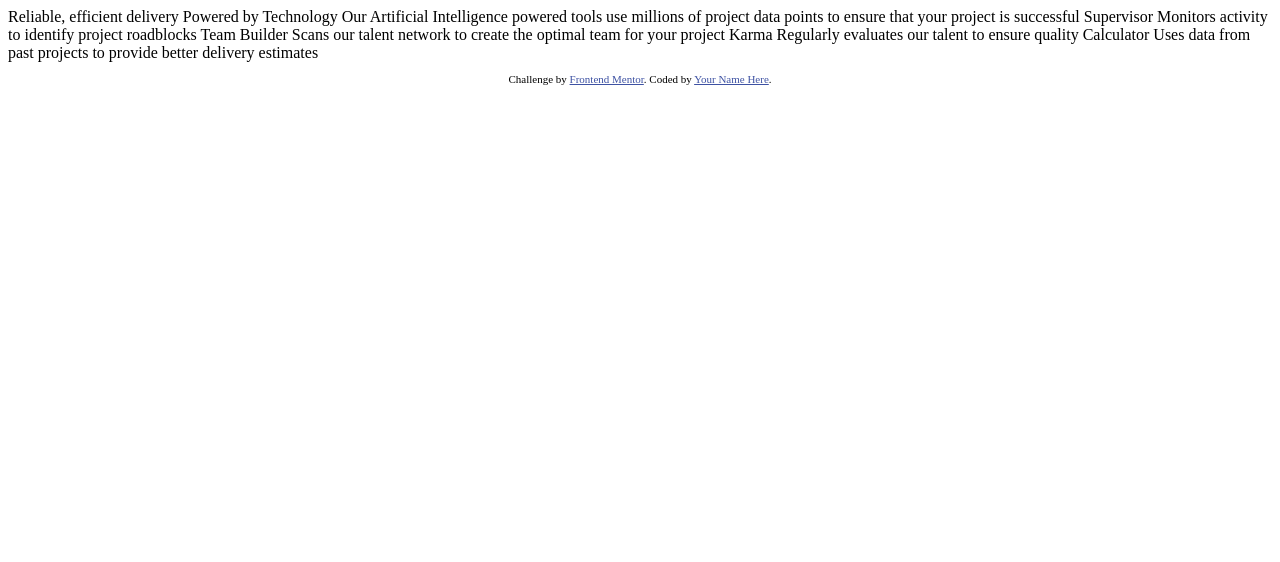
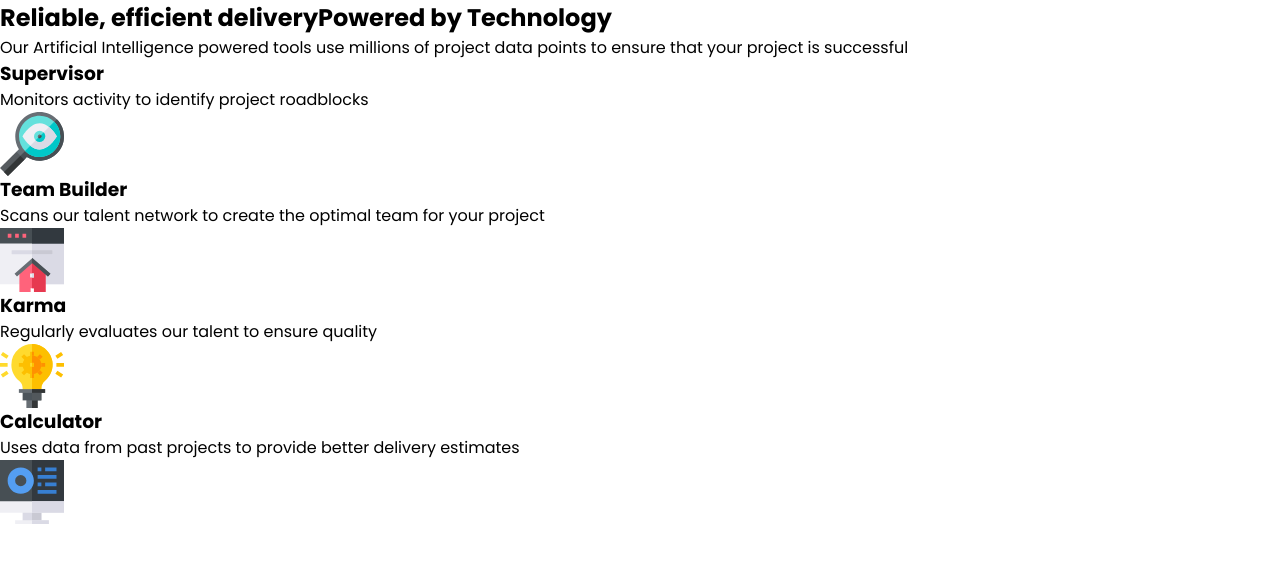
Before and after one commit to jaremavip3/four-card-feature-section, a plain HTML site: page index.html in a window 1280 px wide. Drawn offline with Linux system fonts and the light colour scheme.

Commit message:
Update index.html and add style.css

```diff
--- a/index.html
+++ b/index.html
@@ -1,45 +1,52 @@
 <!DOCTYPE html>
 <html lang="en">
   <head>
-  <meta charset="UTF-8">
-  <meta name="viewport" content="width=device-width, initial-scale=1.0"> <!-- displays site properly based on user's device -->
-
-  <link rel="icon" type="image/png" sizes="32x32" href="./images/favicon-32x32.png">
-
+    <meta charset="UTF-8" />
+    <meta name="viewport" content="width=device-width, initial-scale=1.0" />
+    <!-- displays site properly based on user's device -->
+    <link rel="stylesheet" href="/style.css" />
+    <link rel="icon" type="image/png" sizes="32x32" href="./images/favicon-32x32.png" />
+    <link rel="preconnect" href="https://fonts.googleapis.com" />
+    <link rel="preconnect" href="https://fonts.gstatic.com" crossorigin />
+    <link
+      href="https://fonts.googleapis.com/css2?family=Poppins:wght@200;300;400;500;600;700;800&display=swap"
+      rel="stylesheet" />
     <title>Frontend Mentor | Four card feature section</title>
 
     <!-- Feel free to remove these styles or customise in your own stylesheet 👍 -->
-  <style>
-    .attribution { font-size: 11px; text-align: center; }
-    .attribution a { color: hsl(228, 45%, 44%); }
-  </style>
   </head>
   <body>
+    <section class="section">
+      <h1 class="section__title"><span>Reliable, efficient delivery</span>Powered by Technology</h1>
 
-  Reliable, efficient delivery
-  Powered by Technology
+      <p class="section__paragraph">
+        Our Artificial Intelligence powered tools use millions of project data points to ensure that
+        your project is successful
+      </p>
+      <card class="card card__one"
+        ><h3 class="card__title">Supervisor</h3>
+        <p class="card__desc">Monitors activity to identify project roadblocks</p>
+        <img src="./images/icon-supervisor.svg" alt="supervisor" />
+      </card>
+      <card class="card card__two"
+        ><h3 class="card__title">Team Builder</h3>
+        <p class="card__desc">
+          Scans our talent network to create the optimal team for your project
+        </p>
+        <img src="./images/icon-team-builder.svg" alt="team builder" />
+      </card>
+      <card class="card card__three">
+        <h3 class="card__title">Karma</h3>
+        <p class="card__desc">Regularly evaluates our talent to ensure quality</p>
+        <img src="./images/icon-karma.svg" alt="karma" />
+      </card>
 
-  Our Artificial Intelligence powered tools use millions of project data points
-  to ensure that your project is successful
-
-  Supervisor
-  Monitors activity to identify project roadblocks
-
-  Team Builder
-  Scans our talent network to create the optimal team for your project
-
-  Karma
-  Regularly evaluates our talent to ensure quality
-
-  Calculator
-  Uses data from past projects to provide better delivery estimates
-
-
-  <footer>
-    <p class="attribution">
-      Challenge by <a href="https://www.frontendmentor.io?ref=challenge" target="_blank">Frontend Mentor</a>.
-      Coded by <a href="#">Your Name Here</a>.
-    </p>
-  </footer>
+      <card class="card card__four">
+        <h3 class="card__title">Calculator</h3>
+        <p class="card__desc">Uses data from past projects to provide better delivery estimates</p>
+        <img src="./images/icon-calculator.svg" alt="calculator" />
+      </card>
+    </section>
+    <footer></footer>
   </body>
 </html>
--- /dev/null
+++ b/style.css
@@ -0,0 +1,87 @@
+:root {
+  --fs-basic: 0.938rem;
+  --fs-title: 2rem;
+  --fs-main-title: 2.5rem;
+
+  --fw-light: 200;
+  --fw-regular: 400;
+  --fw-bold: 600;
+  --ff-basic: "Poppins", sans-serif;
+
+  --clr--primary--red: hsl(0, 78%, 62%);
+  --clr--primary--cyan: hsl(180, 62%, 55%);
+  --clr--primary--orange: hsl(34, 97%, 64%);
+  --clr--primary--blue: hsl(212, 86%, 64%);
+
+  --clr--neutral--dark--blue: hsl(234, 12%, 34%);
+  --clr--neutral--grayish--blue: hsl(229, 6%, 66%);
+  --clr--neutral--light--grayish--blue: hsl(0, 0%, 98%);
+}
+/*
+  1. Use a more-intuitive box-sizing model.
+*/
+*,
+*::before,
+*::after {
+  box-sizing: border-box;
+}
+/*
+    2. Remove default margin
+  */
+* {
+  margin: 0;
+}
+/*
+    Typographic tweaks!
+    3. Add accessible line-height
+    4. Improve text rendering
+  */
+body {
+  line-height: 1.5;
+  -webkit-font-smoothing: antialiased;
+}
+/*
+    5. Improve media defaults
+  */
+img,
+picture,
+video,
+canvas,
+svg {
+  display: block;
+  max-width: 100%;
+}
+/*
+    6. Remove built-in form typography styles
+  */
+input,
+button,
+textarea,
+select {
+  font: inherit;
+}
+/*
+    7. Avoid text overflows
+  */
+p,
+h1,
+h2,
+h3,
+h4,
+h5,
+h6 {
+  overflow-wrap: break-word;
+}
+/*
+    8. Create a root stacking context
+  */
+#root,
+#__next {
+  isolation: isolate;
+}
+/* making the whole page selected */
+html,
+body {
+  min-height: 100dvh;
+  font-family: var(--ff-basic);
+}
```
Lines whose indentation alone changed are shown as unchanged.
